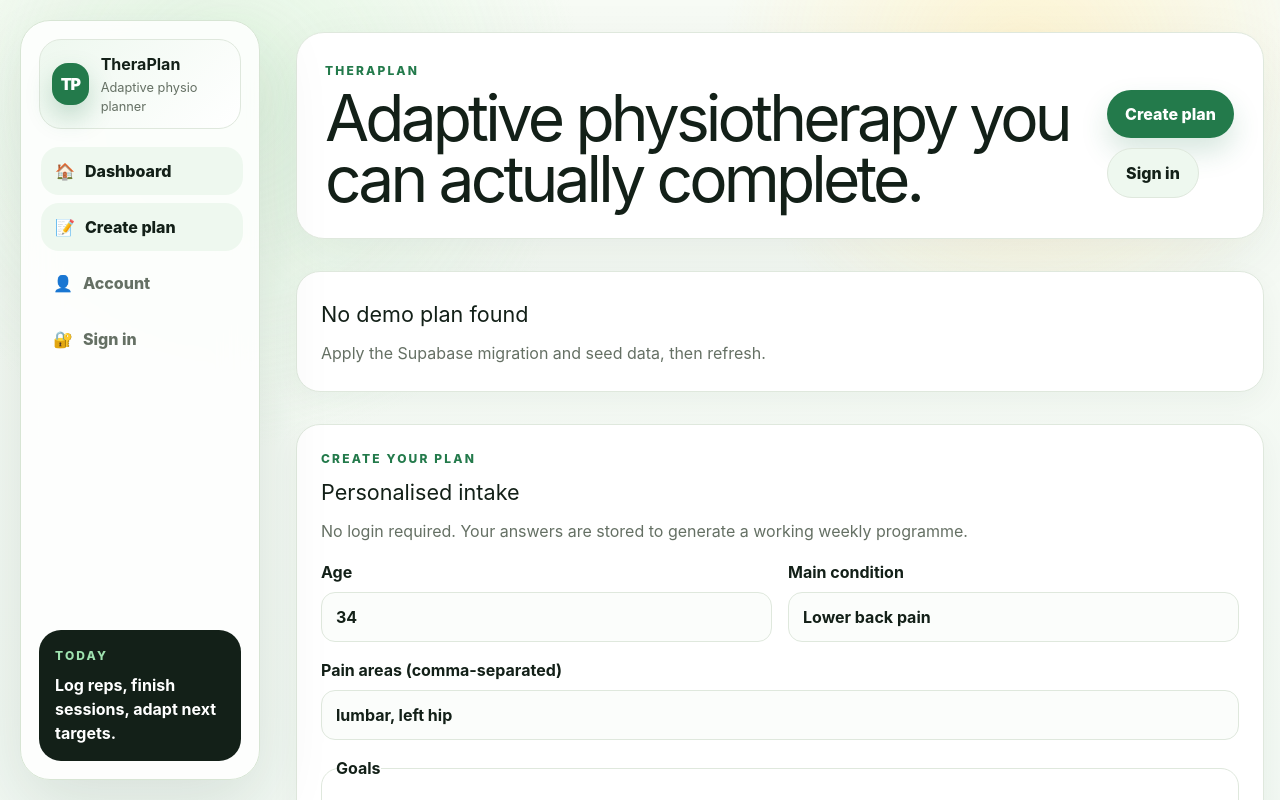
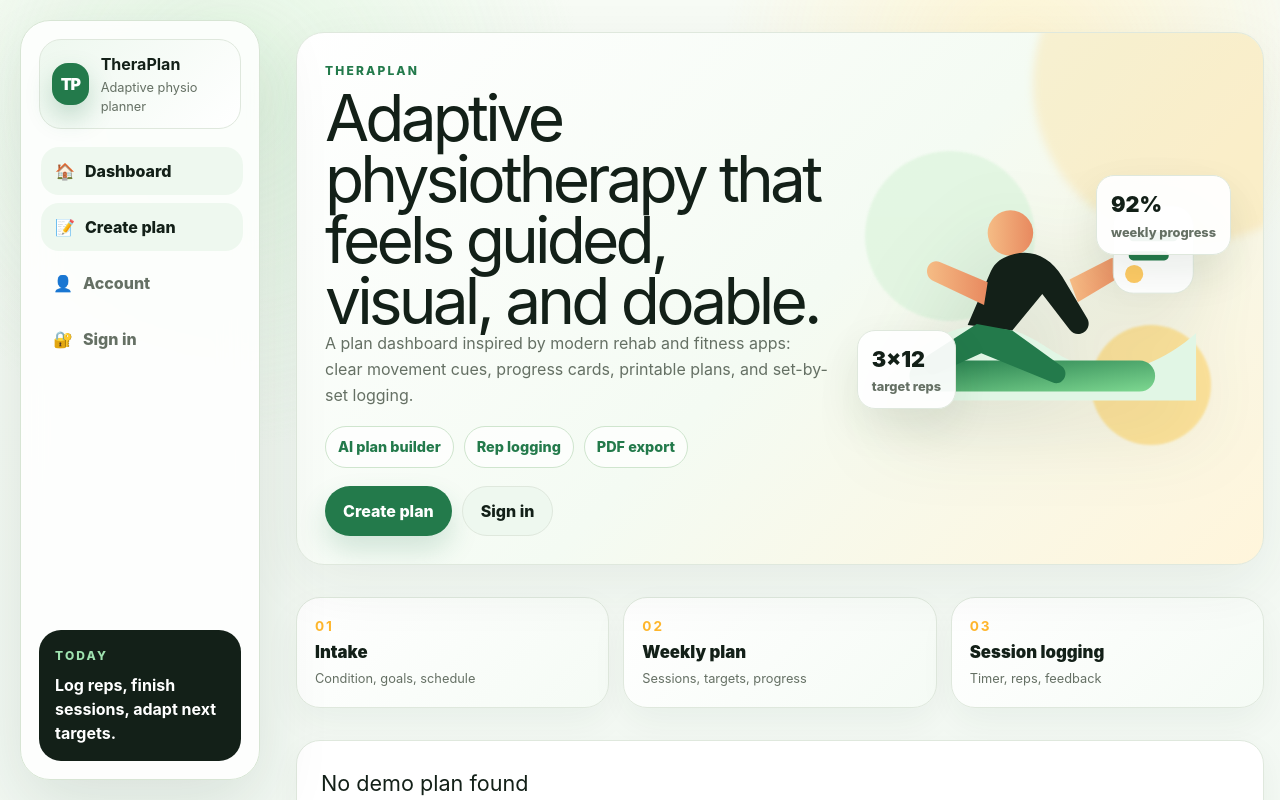
Before and after one commit to xsnicholas-gmail/theraplan, a Next.js app: page / in a window 1280 px wide. Shown: the top 800 px of the page. Built offline with nearby package versions, Linux system fonts and the light colour scheme; no server answers; the database is empty.

Commit message:
feat: add therapy-inspired hero visuals

```diff
--- a/app/globals.css
+++ b/app/globals.css
@@ -91,3 +91,30 @@
   body::before, .sidebar, .mobile-nav, .nav-scrim { display:none !important; }
   .app-main { padding-left:0; }
 }
+.hero-showcase { position:relative; overflow:hidden; min-height:430px; background:linear-gradient(135deg,#ffffff 0%,#f4fbf3 52%,#fff5db 100%); }
+.hero-showcase::after { content:""; position:absolute; right:-90px; top:-110px; width:320px; height:320px; border-radius:999px; background:#ffcf6d42; filter:blur(4px); }
+.hero-copy { max-width:610px; position:relative; z-index:1; }
+.hero-copy h1 { max-width:720px; }
+.hero-pills { display:flex; flex-wrap:wrap; gap:10px; margin-top:18px; }
+.hero-pills span { padding:9px 12px; border:1px solid #cfe5ce; border-radius:999px; background:#ffffffb8; color:var(--brand); font-weight:850; font-size:.9rem; }
+.hero-visual { position:relative; z-index:1; flex:0 0 min(42%, 430px); min-height:330px; display:grid; place-items:center; }
+.hero-visual svg { width:min(100%, 420px); height:auto; filter:drop-shadow(0 26px 40px #1b3d2522); }
+.orb { position:absolute; border-radius:999px; filter:blur(1px); opacity:.8; }
+.orb-one { width:170px; height:170px; left:12px; top:18px; background:#dff5df; }
+.orb-two { width:120px; height:120px; right:24px; bottom:18px; background:#ffdf8a; }
+.floating-card { position:absolute; display:grid; gap:2px; padding:12px 14px; border:1px solid #dfe8dd; border-radius:18px; background:#fffffff0; box-shadow:0 18px 42px #1b3d2518; }
+.floating-card span { font-size:1.35rem; font-weight:950; color:var(--ink); }
+.floating-card small { color:var(--muted); font-weight:800; }
+.card-one { left:4px; bottom:54px; }.card-two { right:4px; top:42px; }
+.visual-strip { display:grid; grid-template-columns:repeat(3,minmax(0,1fr)); gap:14px; }
+.visual-strip article { display:grid; gap:4px; padding:18px; border-radius:24px; border:1px solid #dfe8dd; background:linear-gradient(135deg,#ffffff,#f5fbf5); box-shadow:0 14px 36px #1b3d250d; }
+.visual-strip strong { color:#ffb72d; font-size:.85rem; letter-spacing:.14em; }
+.visual-strip span { font-size:1.05rem; font-weight:950; }
+.visual-strip small { color:var(--muted); }
+.session-link span:first-child { width:max-content; padding:5px 9px; border-radius:999px; background:#eaf8ec; color:var(--brand); font-weight:900; }
+
+@media (max-width:900px) {
+  .hero-showcase { min-height:auto; }
+  .hero-visual { min-height:260px; width:100%; }
+  .visual-strip { grid-template-columns:1fr; }
+}
--- a/app/page.tsx
+++ b/app/page.tsx
@@ -2,6 +2,7 @@
 
 import { IntakeForm } from "../components/IntakeForm";
 import { PlanOverview } from "../components/PlanOverview";
+import { TheraHeroVisual } from "../components/TheraHeroVisual";
 import { getSupabaseServer, type PlanWithWeeks } from "../lib/supabase";
 
 async function getDemoPlan() {
@@ -18,5 +19,25 @@
 
 export default async function Home() {
   const demoPlan = await getDemoPlan();
-  return <main className="container space-y-8"><header className="top"><div><p className="eyebrow">TheraPlan</p><h1>Adaptive physiotherapy you can actually complete.</h1></div><div className="actions"><a href="#intake" className="primary linkbutton">Create plan</a><a href="/login" className="linkbutton secondary">Sign in</a></div></header>{demoPlan ? <PlanOverview plan={demoPlan} /> : <div className="card"><h2>No demo plan found</h2><p className="muted">Apply the Supabase migration and seed data, then refresh.</p></div>}<div id="intake"><IntakeForm /></div></main>;
+  return (
+    <main className="container space-y-8">
+      <header className="top hero-showcase">
+        <div className="hero-copy">
+          <p className="eyebrow">TheraPlan</p>
+          <h1>Adaptive physiotherapy that feels guided, visual, and doable.</h1>
+          <p className="muted">A plan dashboard inspired by modern rehab and fitness apps: clear movement cues, progress cards, printable plans, and set-by-set logging.</p>
+          <div className="hero-pills"><span>AI plan builder</span><span>Rep logging</span><span>PDF export</span></div>
+          <div className="actions"><a href="#intake" className="primary linkbutton">Create plan</a><a href="/login" className="linkbutton secondary">Sign in</a></div>
+        </div>
+        <TheraHeroVisual />
+      </header>
+      <section className="visual-strip" aria-label="TheraPlan workflow highlights">
+        <article><strong>01</strong><span>Intake</span><small>Condition, goals, schedule</small></article>
+        <article><strong>02</strong><span>Weekly plan</span><small>Sessions, targets, progress</small></article>
+        <article><strong>03</strong><span>Session logging</span><small>Timer, reps, feedback</small></article>
+      </section>
+      {demoPlan ? <PlanOverview plan={demoPlan} /> : <div className="card"><h2>No demo plan found</h2><p className="muted">Apply the Supabase migration and seed data, then refresh.</p></div>}
+      <div id="intake"><IntakeForm /></div>
+    </main>
+  );
 }
--- /dev/null
+++ b/components/TheraHeroVisual.tsx
@@ -0,0 +1,26 @@
+export function TheraHeroVisual() {
+  return (
+    <div className="hero-visual" aria-hidden="true">
+      <div className="orb orb-one" />
+      <div className="orb orb-two" />
+      <svg viewBox="0 0 420 320" role="img">
+        <defs>
+          <linearGradient id="mat" x1="0" x2="1" y1="0" y2="1"><stop stopColor="#237a4b" /><stop offset="1" stopColor="#7ed891" /></linearGradient>
+          <linearGradient id="skin" x1="0" x2="1"><stop stopColor="#f5bc85" /><stop offset="1" stopColor="#e8895f" /></linearGradient>
+        </defs>
+        <path d="M38 247c58-63 115-74 174-34s112 31 165-15v74H38z" fill="#e1f6e5" />
+        <rect x="62" y="228" width="270" height="34" rx="17" fill="url(#mat)" />
+        <circle cx="173" cy="88" r="25" fill="url(#skin)" />
+        <path d="M166 115c25-12 49-4 64 21l27 45c8 13-10 25-19 13l-30-39-33 40-49-6 25-58c3-7 8-13 15-16z" fill="#132018" />
+        <path d="M175 195l54 39c10 7 2 23-10 18l-78-32-48 22c-13 6-22-12-10-20l53-34z" fill="#237a4b" />
+        <path d="M238 139l43-22c13-7 24 12 11 20l-45 27z" fill="url(#skin)" />
+        <path d="M148 142l-52-22c-14-6-21 15-7 21l55 26z" fill="url(#skin)" />
+        <rect x="286" y="58" width="88" height="96" rx="22" fill="#fff" stroke="#dfe8dd" />
+        <path d="M308 92h44M308 113h34" stroke="#237a4b" strokeWidth="10" strokeLinecap="round" />
+        <circle cx="309" cy="133" r="10" fill="#ffcb65" />
+      </svg>
+      <div className="floating-card card-one"><span>3×12</span><small>target reps</small></div>
+      <div className="floating-card card-two"><span>92%</span><small>weekly progress</small></div>
+    </div>
+  );
+}
```
